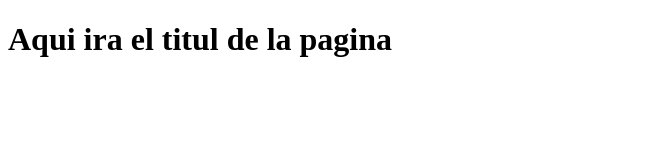
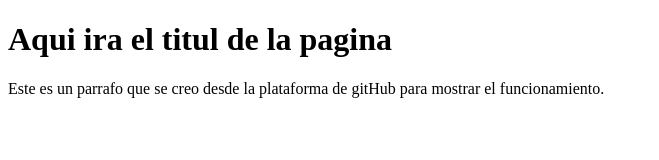
Before and after one commit to Albertdruk/projectoweb, a plain HTML site: page index.html in a window 1280 px wide. Shown: the whole page, without its empty margins (0-659 px from the left). Drawn offline with Linux system fonts and the light colour scheme.

Commit message:
Update index.html

```diff
--- a/index.html
+++ b/index.html
@@ -7,5 +7,7 @@
 </head>
 <body>
     <h1>Aqui ira el titul de la pagina</h1>
+
+    <p>Este es un parrafo que se creo desde la plataforma de gitHub para mostrar el funcionamiento.</p>
 </body>
 </html>
```
